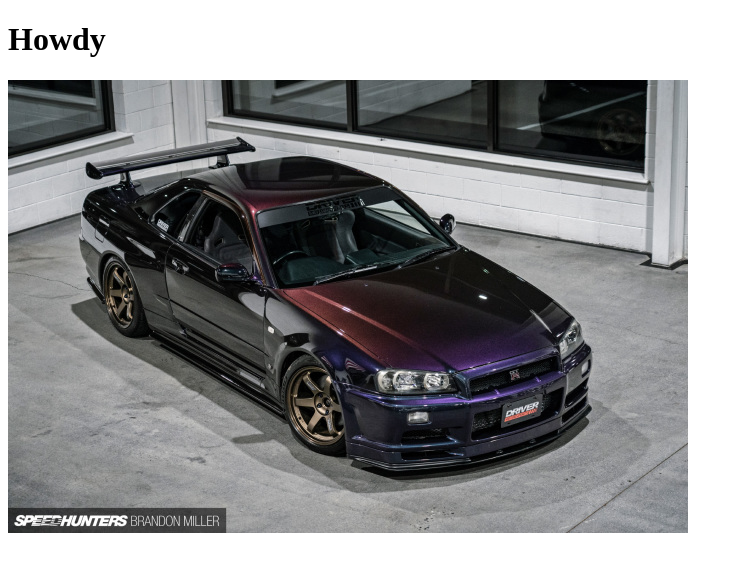
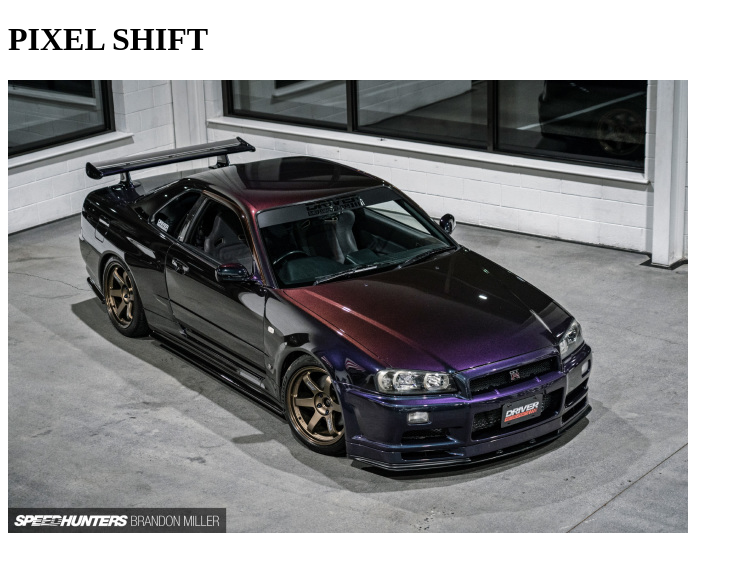
Before and after one commit to wowgr8/pixel-shift, a React (Vite) app: page / in a window 1280 px wide. Shown: the top 572 px of the page, without its empty margins (0-743 px from the left). Built offline with nearby package versions, Linux system fonts and the light colour scheme.

Commit message:
add app title

```diff
--- a/src/App.tsx
+++ b/src/App.tsx
@@ -4,7 +4,7 @@ import Control from './Control';
 const App: FC = () => {
   return (
     <div>
-      <h1>Howdy</h1>
+      <h1>PIXEL SHIFT</h1>
       <Control />
     </div>
   )
```
